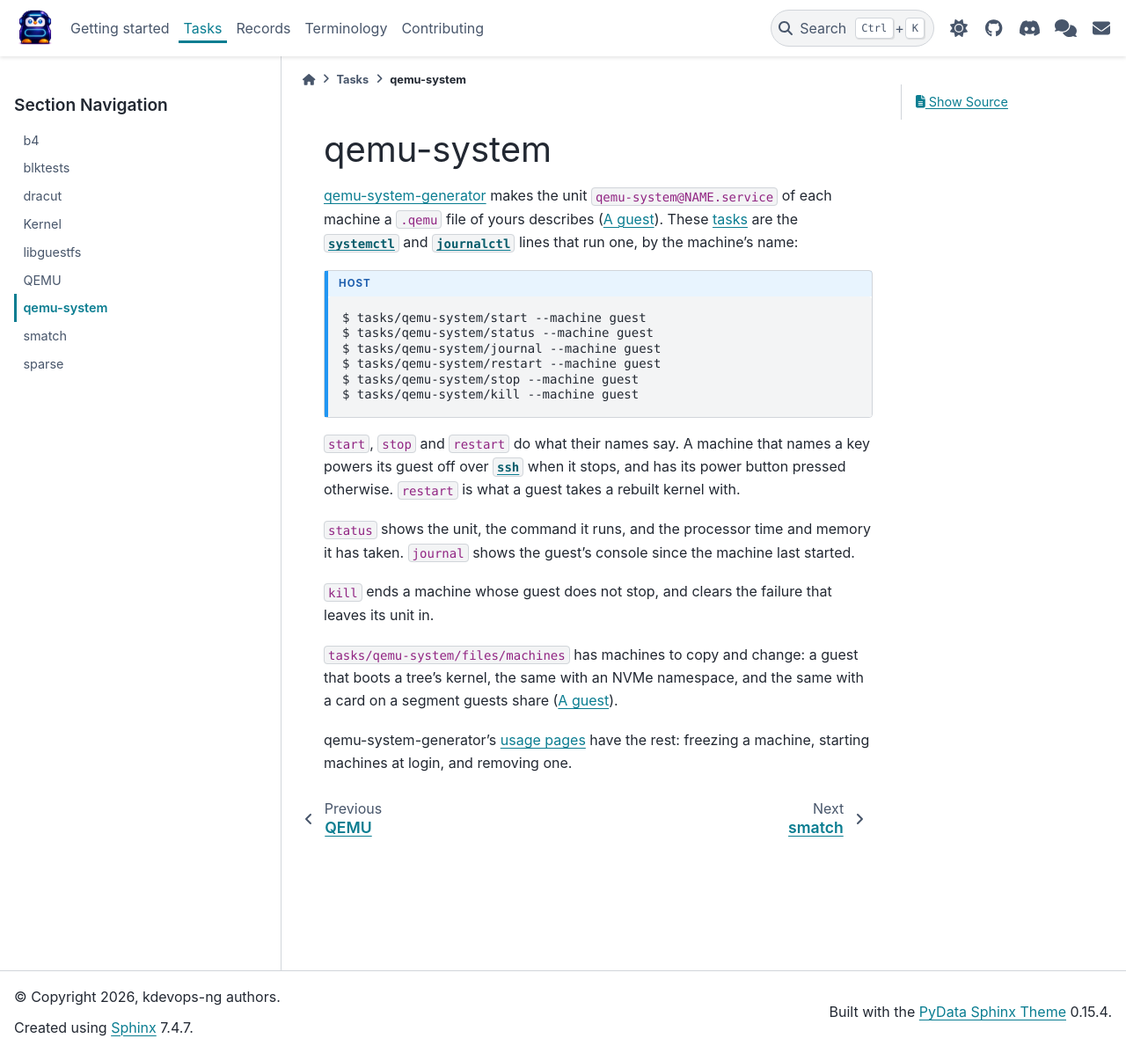
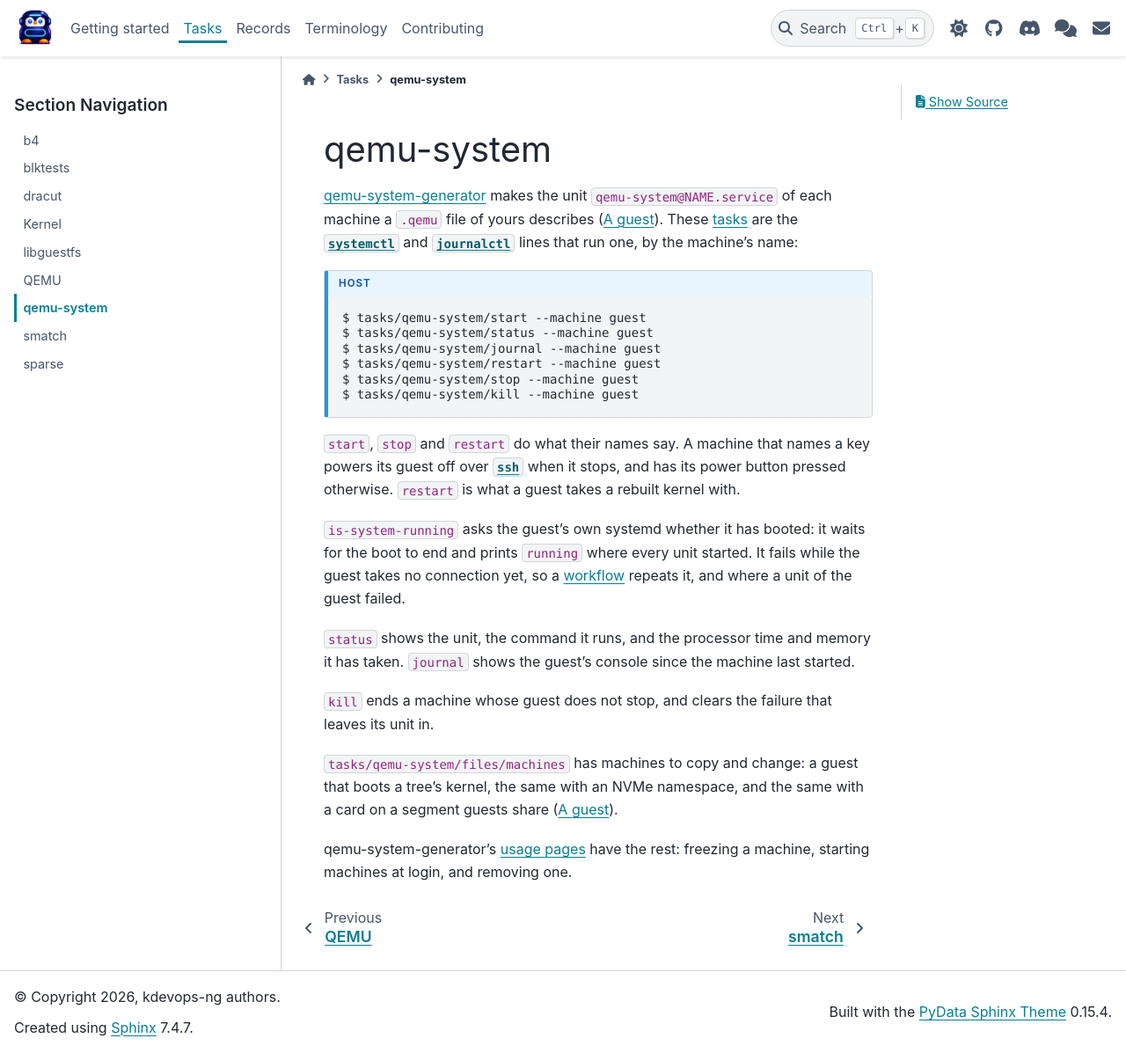
Before and after one commit to linux-kdevops/kdevops-ng, a Sphinx documentation site: the page built from docs/tasks/qemu-system.rst, in a window 1280 px wide and 1197 px high. Shown: the whole window at 88% size. Built offline with Sphinx 7.4.7 and the PyData theme 0.15.4, drawn with Linux system fonts in a browser that asks for light colours.

Commit message:
qemu-system: say whether a guest has booted
start returns when QEMU runs, and a guest takes no connection for some
seconds more. The task fails until the guest's systemd says the boot
has ended, so a workflow repeats it.

Signed-off-by: Daniel Gomez <da.gomez@kernel.org>

```diff
--- a/docs/tasks/qemu-system.rst
+++ b/docs/tasks/qemu-system.rst
@@ -27,6 +27,12 @@ A machine that names a key powers its guest off over :cmd:`ssh` when it
 stops, and has its power button pressed otherwise. ``restart`` is what a
 guest takes a rebuilt kernel with.
 
+:src:`is-system-running <tasks/qemu-system/is-system-running>` asks
+the guest's own systemd whether it has booted: it waits for the boot to
+end and prints ``running`` where every unit started. It fails while the
+guest takes no connection yet, so a :term:`workflow <Workflow>` repeats
+it, and where a unit of the guest failed.
+
 :src:`status <tasks/qemu-system/status>` shows the unit, the command it
 runs, and the processor time and memory it has taken.
 :src:`journal <tasks/qemu-system/journal>` shows the guest's console
```
Also changed, not shown: 1 other file.
